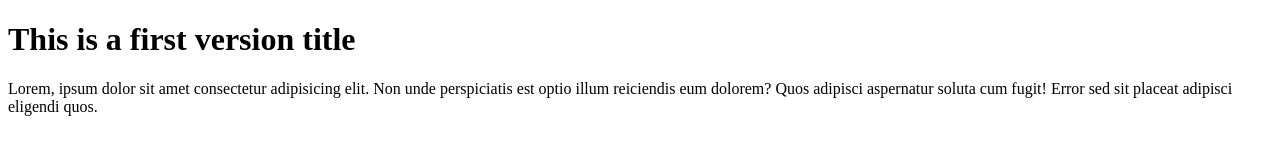
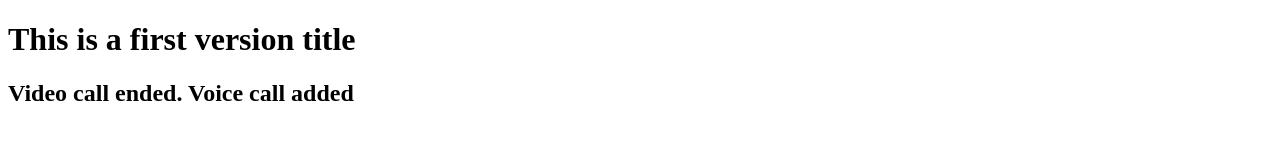
Before and after one commit to Whales01/Whales, a plain HTML site: page index.html in a window 1280 px wide. Drawn offline with Linux system fonts and the light colour scheme.

Commit message:
Second version

```diff
--- a/index.html
+++ b/index.html
@@ -8,7 +8,6 @@
 </head>
 <body>
     <H1>This is a first version title</H1>
-    <p>Lorem, ipsum dolor sit amet consectetur adipisicing elit. Non unde perspiciatis est optio illum reiciendis eum dolorem? Quos adipisci aspernatur soluta cum fugit! Error sed sit placeat adipisci eligendi quos.</p>
-
+    <h2>Video call ended. Voice call added</h2>
 </body>
 </html>
```
